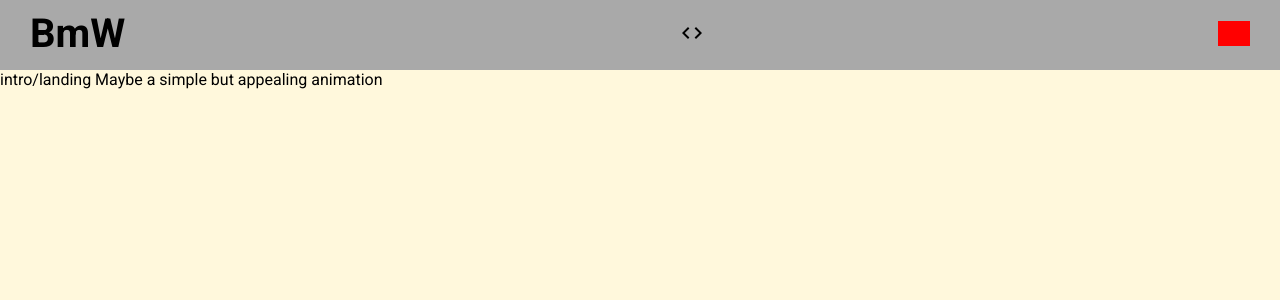
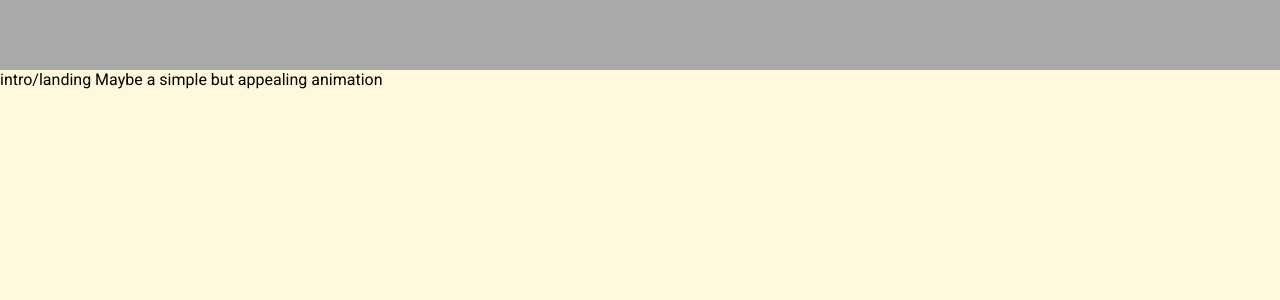
Before and after one commit to Hyperion-1/react_portfolio, a React (Create React App) app: page / in a window 1280 px wide. Shown: the top 300 px of the page. Built offline with nearby package versions, Linux system fonts and the light colour scheme.

Commit message:
redo topbar, removing for now

```diff
--- a/src/components/topbar/Topbar.jsx
+++ b/src/components/topbar/Topbar.jsx
@@ -1,60 +1,13 @@
-import react, {useState} from 'react';
+import "./Topbar.scss"
 
-import "./Topbar.scss"
-import {Person, Mail, Code} from "@material-ui/icons"
+//import react, {useState} from 'react';
+//import {Person, Mail, Code} from "@material-ui/icons"
 
 
 export default function Topbar() {
   return (
     <div className='Topbar'>
-       <div className="wrapper">
-
-
-
-         <div className="left">
-
-           <a href="#Intro" className="logo">
-             BmW
-           </a>
-
-
-
-          {/*>topbar contact info is neg. effecting css, may delete*/
-          /*
-           <div className="itemContainer">
-             <Person className="icon"/>
-             <span>+1 618-402-4102</span>
-            </div>
-
-            <div className="itemContainer">
-              <Mail className="icon"/>
-              <span>walker.brad26@gmail.com</span>
-            </div>
-
-  */  }
-
-                   {/*
-           <a href="#Skills">skills</a>
-           <a href="#Projects">projects</a>
-           <a href="#Contact">contact</a>
-                   */}
-         </div>
-
-
-        <h1><Code/></h1>
-
-
-          {/*hamburger menu*/}
-        <div className="right">
-           <div className="hamburger">
-               <span classname='burgerBar'></span>
-               <span classname='burgerBar'></span>
-               <span classname='burgerBar'></span>
-           </div>
-
-         </div>
-
-       </div>
-    </div>/*MAIN DIV WRAPPER*/
+            {/* throwing this out for now, redo */}
+    </div>
   )
 }
--- a/src/components/topbar/Topbar.scss
+++ b/src/components/topbar/Topbar.scss
@@ -1,4 +1,8 @@
 .Topbar{
+    position: fixed;
+    top: 0;
+
+    z-index: 2;
 
     width: 100%;
     height: 70px;
@@ -6,113 +10,4 @@
     background-color:darkgray;
     color: black;
 
-    position: fixed;
-    top: 0;
-
-    z-index: 2;
 }
-
-.wrapper{
-    padding: 10px 30px;
-    display: flex;
-    align-items: center;
-    justify-content: space-between;
-}
-
-.logo{
-    font-size: 40px;
-    font-weight: 700;
-    text-decoration: none;
-    color: inherit;
-    margin-right: 40px;
-
-}
-
-.left{
-    display: flex;
-    align-items: center;
-}
-
-
-
-
-
-/* right side hamburger button ???
-.right {
-    display: flex;
-    align-items: center;
-    justify-content: center;
-}*/
-.hamburger{
-
-      width: 32px;
-      height: 25px;
-      background-color: red;
-      position: relative;
-
-      display: flex;
-      align-items: flex-start;
-      flex-direction: column;
-      justify-content: space-between;
-
-      cursor: pointer;
-
-}
-
-.burgerBar{
-
-    width: 4em;
-    height: 0.5em;
-    border-radius: 0.5em;
-
-
-
-
-}
-
-
-/* FORWARD PLANNING:
-
-    * .burger-bar.clicked:nth-child(1-3)
-
-    * .burger-bar.unclicked
-
-    *
-*/
-
-
-
-
-
-
-
-
-
-
-
-
-
-
-
-/*
-.right.hamburger.burgerBar{
-    color: blue;
-}
-*/
-.itemContainer{
-    display: flex;
-    align-items: center;
-    margin-left: 30px;
-}
-
-
-.icon{
-    font-size: 18px;
-    margin-right: 5px;
-}
-
-/*
-.span{
-    font-size: 15px;
-    font-weight: 500;
-}*/
```
